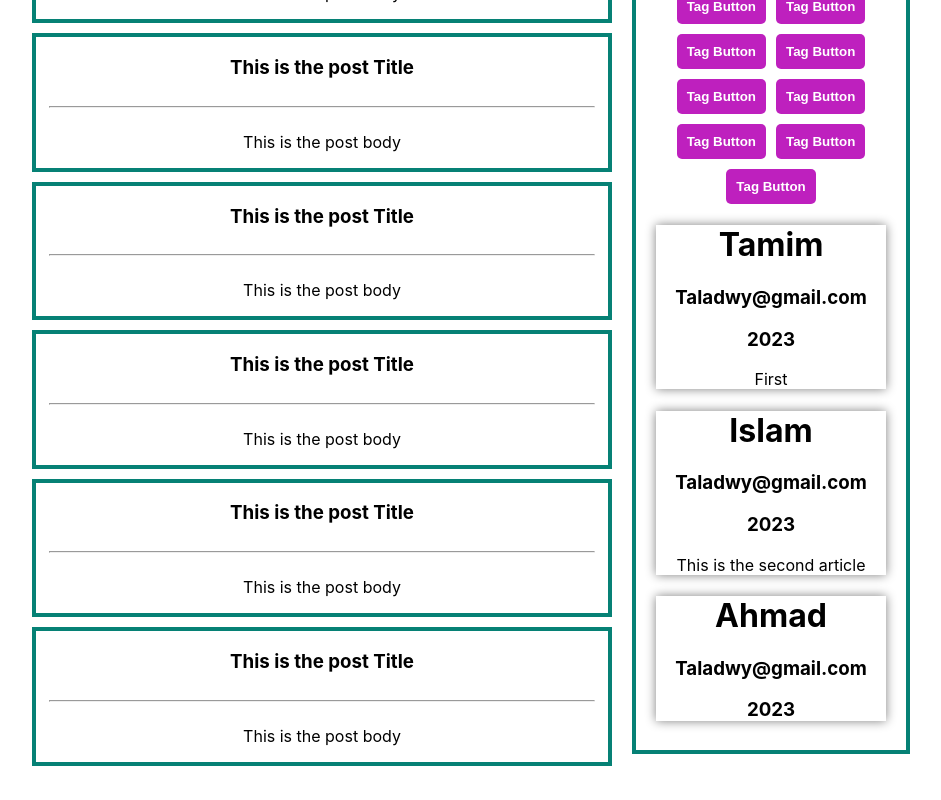
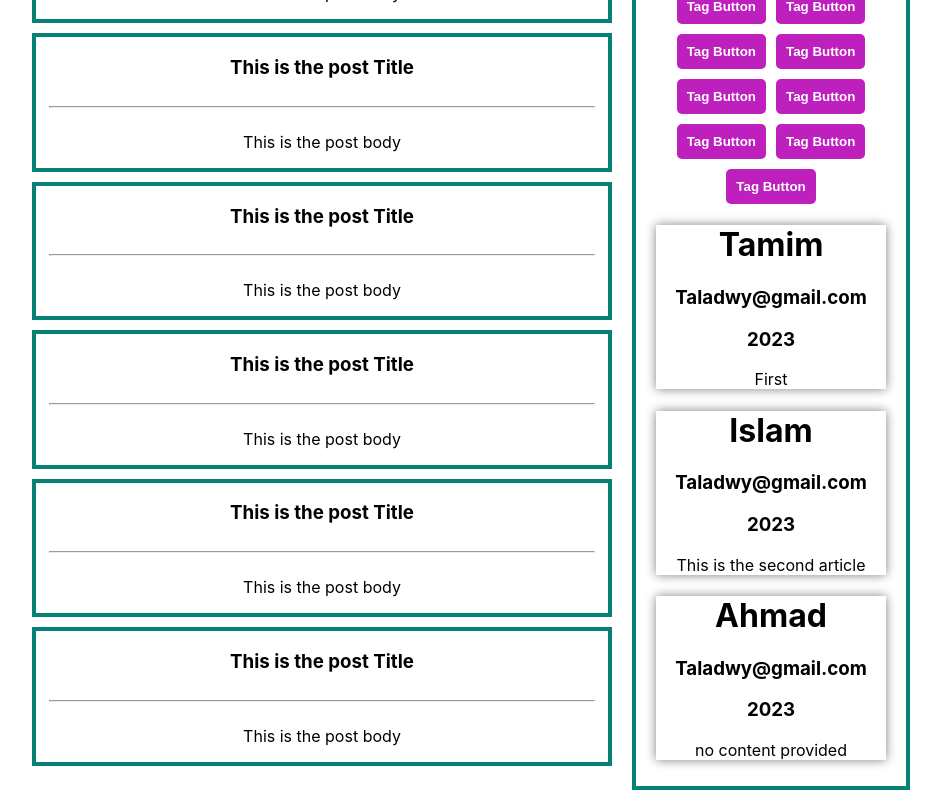
Before and after one commit to Isaladwy/react-revision, a React (Create React App) app: page / in a window 1280 px wide. Shown: the part 245-1045 px from the top of the page, without its empty margins (169-1110 px from the left). Before the commit the page ends 1021 px from the top, so only its background shows below. Built offline with nearby package versions, Linux system fonts and the light colour scheme.

Commit message:
Set default value for content prop in Article component

```diff
--- a/src/components/Article.jsx
+++ b/src/components/Article.jsx
@@ -2,7 +2,7 @@ function Article({
   name = 'Tamim',
   email = 'Taladwy@gmail.com',
   year = `2023`,
-  content,
+  content = 'no content provided',
 }) {
   return (
     <div style={{ boxShadow: '0px 0px 10px gray', margin: '10px' }}>
```
